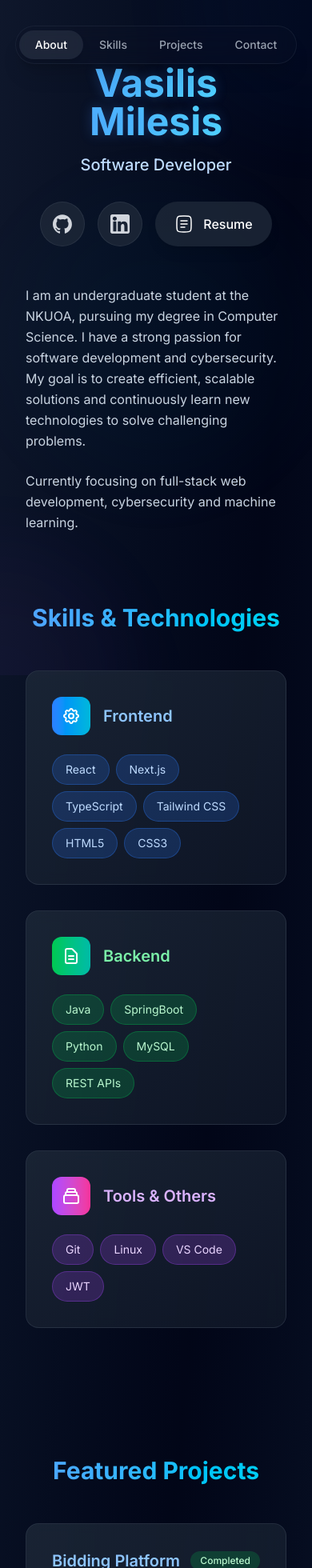
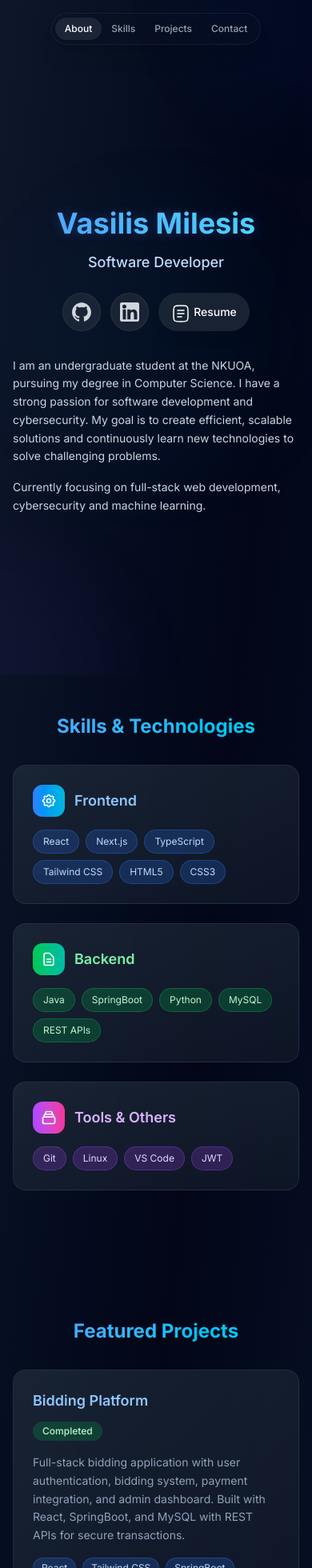
Before and after one commit to BasilisMilesis/BasilisMilesis.github.io, a Next.js app: page / in a window 390 px wide. Shown: the top 1960 px of the page at 80% size. Built offline with nearby package versions, Linux system fonts and the light colour scheme.

Commit message:
Improve mobile accessibility

```diff
--- a/app/page.tsx
+++ b/app/page.tsx
@@ -43,15 +43,17 @@ const SocialLinks = ({ className }: { className?: string }) => (
         href={link.href}
         target="_blank"
         rel="noopener noreferrer"
-        className={`flex items-center justify-center transition-all duration-300 transform hover:-translate-y-1 hover:scale-110 ${
+        className={`flex items-center justify-center transition-all duration-300 transform hover:-translate-y-1 hover:scale-110 active:scale-95 ${
           link.isButton
-            ? 'gap-3 px-6 py-3 bg-gradient-to-r bg-gray-800/80 hover:bg-gray-700/90 text-white rounded-full shadow-lg hover:shadow-xl font-medium'
-            : 'w-14 h-14 bg-gray-800/80 text-gray-300 hover:bg-gray-700/90 rounded-full border border-gray-700/50'
+            ? 'gap-2 sm:gap-3 px-4 sm:px-6 py-2.5 sm:py-3 bg-gradient-to-r bg-gray-800/80 hover:bg-gray-700/90 text-white rounded-full shadow-lg hover:shadow-xl font-medium text-sm sm:text-base'
+            : 'w-12 h-12 sm:w-14 sm:h-14 bg-gray-800/80 text-gray-300 hover:bg-gray-700/90 rounded-full border border-gray-700/50'
         }`}
         aria-label={link.label}
       >
-        {link.icon}
-        {link.isButton && <span>{link.label}</span>}
+        <span className={link.isButton ? 'w-5 h-5 sm:w-6 sm:h-6' : ''}>
+          {link.icon}
+        </span>
+        {link.isButton && <span className="whitespace-nowrap">{link.label}</span>}
       </a>
     ))}
   </div>
@@ -64,12 +66,12 @@ const SkillCard = ({ title, skills, gradientFrom, gradientTo, iconPath }: {
   gradientTo: string;
   iconPath: string;
 }) => (
-  <div className="p-8 rounded-2xl bg-gradient-to-br from-gray-800/80 to-gray-900/80 border border-gray-700/50 hover:transform hover:-translate-y-2 transition-all duration-300 backdrop-blur-sm">
-    <div className="flex items-center mb-6">
-      <div className={`w-12 h-12 bg-gradient-to-r ${gradientFrom} ${gradientTo} rounded-xl flex items-center justify-center mr-4`}>
-        <Icon path={iconPath} className="w-6 h-6 text-white" />
+  <div className="p-6 sm:p-8 rounded-2xl bg-gradient-to-br from-gray-800/80 to-gray-900/80 border border-gray-700/50 hover:transform hover:-translate-y-2 transition-all duration-300 backdrop-blur-sm">
+    <div className="flex items-center mb-4 sm:mb-6">
+      <div className={`w-10 h-10 sm:w-12 sm:h-12 bg-gradient-to-r ${gradientFrom} ${gradientTo} rounded-xl flex items-center justify-center mr-3 sm:mr-4 flex-shrink-0`}>
+        <Icon path={iconPath} className="w-5 h-5 sm:w-6 sm:h-6 text-white" />
       </div>
-      <h4 className={`text-xl md:text-2xl font-semibold ${title === 'Frontend' ? 'text-blue-300' : title === 'Backend' ? 'text-green-300' : 'text-purple-300'}`}>
+      <h4 className={`text-lg sm:text-xl md:text-2xl font-semibold ${title === 'Frontend' ? 'text-blue-300' : title === 'Backend' ? 'text-green-300' : 'text-purple-300'}`}>
         {title}
       </h4>
     </div>
@@ -77,7 +79,7 @@ const SkillCard = ({ title, skills, gradientFrom, gradientTo, iconPath }: {
       {skills.map((skill) => (
         <span
           key={skill}
-          className={`px-4 py-2 rounded-full text-sm border ${
+          className={`px-3 sm:px-4 py-1.5 sm:py-2 rounded-full text-xs sm:text-sm border ${
             title === 'Frontend' ? 'bg-blue-500/20 text-blue-200 border-blue-500/30' :
             title === 'Backend' ? 'bg-green-500/20 text-green-200 border-green-500/30' :
             'bg-purple-500/20 text-purple-200 border-purple-500/30'
@@ -97,29 +99,29 @@ const ProjectCard = ({ title, status, description, techs, github }: {
   techs: string[];
   github: string;
 }) => (
-  <div className="group p-8 rounded-2xl bg-gradient-to-br from-gray-800/80 to-gray-900/80 border border-gray-700/50 hover:transform hover:-translate-y-2 transition-all duration-300 backdrop-blur-sm overflow-hidden">
-    <div className="flex items-center justify-between mb-6">
-      <h4 className="text-xl md:text-2xl font-semibold text-blue-300 group-hover:text-blue-200 transition-colors">{title}</h4>
-      <span className={`px-3 py-1 ${status.color} rounded-full text-xs font-medium`}>{status.text}</span>
+  <div className="group p-6 sm:p-8 rounded-2xl bg-gradient-to-br from-gray-800/80 to-gray-900/80 border border-gray-700/50 hover:transform hover:-translate-y-2 transition-all duration-300 backdrop-blur-sm overflow-hidden">
+    <div className="flex flex-col sm:flex-row sm:items-center justify-between mb-4 sm:mb-6 gap-3 sm:gap-0">
+      <h4 className="text-lg sm:text-xl md:text-2xl font-semibold text-blue-300 group-hover:text-blue-200 transition-colors">{title}</h4>
+      <span className={`px-3 py-1 ${status.color} rounded-full text-xs font-medium self-start sm:self-auto`}>{status.text}</span>
     </div>
-    <p className="text-slate-400 mb-6 leading-relaxed text-base">{description}</p>
-    <div className="flex flex-wrap gap-2 mb-6">
+    <p className="text-slate-400 mb-4 sm:mb-6 leading-relaxed text-sm sm:text-base">{description}</p>
+    <div className="flex flex-wrap gap-2 mb-4 sm:mb-6">
       {techs.map((tech) => (
-        <span key={tech} className="px-3 py-1 bg-blue-500/20 text-blue-200 rounded-full text-sm border border-blue-500/30">
+        <span key={tech} className="px-2.5 sm:px-3 py-1 bg-blue-500/20 text-blue-200 rounded-full text-xs sm:text-sm border border-blue-500/30">
           {tech}
         </span>
       ))}
     </div>
-    <div className="flex gap-4">
-      <a href="" className="text-blue-300 hover:text-blue-200 text-sm font-medium transition-colors">
+    <div className="flex flex-wrap gap-3 sm:gap-4">
+      <a href="" className="text-blue-300 hover:text-blue-200 text-xs sm:text-sm font-medium transition-colors">
         {title === 'Portfolio Website' ? 'You\'re here! →' : ''}
       </a>
       {github ? (
-        <a href={github} target="_blank" rel="noopener noreferrer" className="text-blue-300 hover:text-blue-200 text-sm font-medium transition-colors">
+        <a href={github} target="_blank" rel="noopener noreferrer" className="text-blue-300 hover:text-blue-200 text-xs sm:text-sm font-medium transition-colors">
           GitHub →
         </a>
       ) : (
-        <span className="text-slate-500 text-sm font-medium">
+        <span className="text-slate-500 text-xs sm:text-sm font-medium">
           GitHub (coming soon)
         </span>
       )}
@@ -238,15 +240,15 @@ export default function Page() {
       </div>
 
       {/* Navigation */}
-      <nav className="fixed top-0 left-0 right-0 z-50 py-8">
-        <div className="max-w-6xl mx-auto px-8">
+      <nav className="fixed top-0 left-0 right-0 z-50 py-4 md:py-8">
+        <div className="max-w-6xl mx-auto px-4 md:px-8">
           <div className="flex justify-center">
-            <div className="inline-flex h-12 items-center justify-center rounded-full bg-gray-900/20 backdrop-blur-md p-1 border border-gray-700/30 shadow-xl">
+            <div className="inline-flex h-10 sm:h-12 items-center justify-center rounded-full bg-gray-900/20 backdrop-blur-md p-1 border border-gray-700/30 shadow-xl">
               {['about', 'skills', 'projects', 'contact'].map((section) => (
                 <button
                   key={section}
                   onClick={() => scrollToSection(section)}
-                  className={`inline-flex items-center justify-center whitespace-nowrap rounded-full px-5 py-2 text-sm font-medium transition-all duration-300 capitalize ${
+                  className={`inline-flex items-center justify-center whitespace-nowrap rounded-full px-3 sm:px-5 py-1.5 sm:py-2 text-xs sm:text-sm font-medium transition-all duration-300 capitalize ${
                     activeSection === section
                       ? 'bg-gray-600/30 text-white shadow-lg backdrop-blur-sm'
                       : 'text-gray-400 hover:bg-gray-800/30 hover:text-gray-200'
@@ -261,22 +263,22 @@ export default function Page() {
       </nav>
 
       {/* Hero Section */}
-      <section id="about" className="min-h-[80vh] flex items-center justify-center px-8 pt-20 pb-10 relative">
-        <div className="max-w-6xl mx-auto">
-          <div className="flex flex-col lg:flex-row items-center justify-between gap-12">
-            <div className="flex-1 text-center lg:text-left">
-              <h1 className="text-5xl md:text-6xl lg:text-7xl font-bold bg-gradient-to-r from-blue-400 to-cyan-300 bg-clip-text text-transparent glow-effect mb-4">
+      <section id="about" className="min-h-screen flex items-center justify-center px-4 sm:px-6 md:px-8 pt-24 sm:pt-20 pb-10 relative">
+        <div className="max-w-6xl mx-auto w-full">
+          <div className="flex flex-col lg:flex-row items-center justify-between gap-8 lg:gap-12">
+            <div className="flex-1 text-center lg:text-left w-full">
+              <h1 className="text-4xl sm:text-5xl md:text-6xl lg:text-7xl font-bold bg-gradient-to-r from-blue-400 to-cyan-300 bg-clip-text text-transparent glow-effect mb-3 sm:mb-4 leading-tight">
                 Vasilis Milesis
               </h1>
-              <p className="text-xl md:text-2xl lg:text-3xl text-blue-200 font-medium mb-8">
+              <p className="text-lg sm:text-xl md:text-2xl lg:text-3xl text-blue-200 font-medium mb-6 sm:mb-8">
                 Software Developer
               </p>
-              <SocialLinks className="flex justify-center lg:justify-start gap-4" />
+              <SocialLinks className="flex flex-wrap justify-center lg:justify-start gap-3 sm:gap-4" />
             </div>
 
-            <div className="flex-1">
-              <div className="text-slate-300 leading-relaxed text-base md:text-lg">
-                <p className="mb-6">
+            <div className="flex-1 w-full">
+              <div className="text-slate-300 leading-relaxed text-sm sm:text-base md:text-lg">
+                <p className="mb-4 sm:mb-6">
                   I am an undergraduate student at the NKUOA, pursuing my degree in Computer Science. I have a strong passion for software
                   development and cybersecurity. My goal is to create efficient, scalable solutions and continuously learn new technologies to
                   solve challenging problems.
@@ -291,12 +293,12 @@ export default function Page() {
       </section>
 
       {/* Skills Section */}
-      <section id="skills" className="min-h-[60vh] px-8 py-12 relative">
+      <section id="skills" className="min-h-[60vh] px-4 sm:px-6 md:px-8 py-12 sm:py-16 relative">
         <div className="max-w-6xl mx-auto w-full text-slate-300">
-          <h3 className="text-3xl md:text-4xl font-bold mb-12 text-center bg-gradient-to-r from-blue-400 to-cyan-400 bg-clip-text text-transparent">
+          <h3 className="text-2xl sm:text-3xl md:text-4xl font-bold mb-8 sm:mb-12 text-center bg-gradient-to-r from-blue-400 to-cyan-400 bg-clip-text text-transparent">
             Skills & Technologies
           </h3>
-          <div className="grid grid-cols-1 md:grid-cols-2 lg:grid-cols-3 gap-8 mb-16">
+          <div className="grid grid-cols-1 lg:grid-cols-3 gap-6 sm:gap-8 mb-16">
             {skillsData.map((skill) => (
               <SkillCard key={skill.title} {...skill} />
             ))}
@@ -305,12 +307,12 @@ export default function Page() {
       </section>
 
       {/* Projects Section */}
-      <section id="projects" className="min-h-[70vh] px-8 py-12 relative">
+      <section id="projects" className="min-h-[70vh] px-4 sm:px-6 md:px-8 py-12 sm:py-16 relative">
         <div className="max-w-6xl mx-auto w-full text-slate-300">
-          <h3 className="text-3xl md:text-4xl font-bold mb-12 text-center bg-gradient-to-r from-blue-400 to-cyan-400 bg-clip-text text-transparent">
+          <h3 className="text-2xl sm:text-3xl md:text-4xl font-bold mb-8 sm:mb-12 text-center bg-gradient-to-r from-blue-400 to-cyan-400 bg-clip-text text-transparent">
             Featured Projects
           </h3>
-          <div className="grid grid-cols-1 md:grid-cols-2 gap-8">
+          <div className="grid grid-cols-1 lg:grid-cols-2 gap-6 sm:gap-8">
             {projectsData.map((project) => (
               <ProjectCard key={project.title} {...project} />
             ))}
@@ -319,19 +321,19 @@ export default function Page() {
       </section>
 
       {/* Contact Section */}
-      <section id="contact" className="min-h-[60vh] px-8 py-12 relative">
+      <section id="contact" className="min-h-[60vh] px-4 sm:px-6 md:px-8 py-12 sm:py-16 relative">
         <div className="max-w-6xl mx-auto w-full text-slate-300">
-          <h3 className="text-3xl md:text-4xl font-bold mb-12 text-center bg-gradient-to-r from-blue-400 to-cyan-400 bg-clip-text text-transparent">
+          <h3 className="text-2xl sm:text-3xl md:text-4xl font-bold mb-8 sm:mb-12 text-center bg-gradient-to-r from-blue-400 to-cyan-400 bg-clip-text text-transparent">
             Get In Touch
           </h3>
           <div className="max-w-4xl mx-auto">
-            <p className="mb-12 text-base md:text-lg text-center leading-relaxed max-w-3xl mx-auto">
+            <p className="mb-8 sm:mb-12 text-sm sm:text-base md:text-lg text-center leading-relaxed max-w-3xl mx-auto px-4">
               Right now I&apos;m searching for an internship in software development or cybersecurity. If you are interested in working with me, please reach out!
             </p>
 
-            <div className="grid grid-cols-1 md:grid-cols-2 gap-8 mb-12">
-              <div className="p-8 rounded-2xl bg-gradient-to-br from-gray-800/80 to-gray-900/80 border border-gray-700/50 backdrop-blur-sm">
-                <h4 className="text-xl md:text-2xl font-semibold text-blue-300 mb-6">Contact Information</h4>
+            <div className="grid grid-cols-1 lg:grid-cols-2 gap-6 sm:gap-8 mb-8 sm:mb-12">
+              <div className="p-6 sm:p-8 rounded-2xl bg-gradient-to-br from-gray-800/80 to-gray-900/80 border border-gray-700/50 backdrop-blur-sm">
+                <h4 className="text-lg sm:text-xl md:text-2xl font-semibold text-blue-300 mb-4 sm:mb-6">Contact Information</h4>
                 <div className="space-y-4">
                   <ContactInfo
                     icon="M3 8l7.89 5.26a2 2 0 002.22 0L21 8M5 19h14a2 2 0 002-2V7a2 2 0 00-2-2H5a2 2 0 00-2 2v10a2 2 0 002 2z"
@@ -349,14 +351,14 @@ export default function Page() {
                     value="EET (UTC+2)"
                   />
                 </div>
-                <div className="mt-8 pt-6 border-t border-gray-700/50">
-                  <p className="text-sm text-slate-400">Response time: Usually within 24 hours</p>
+                <div className="mt-6 sm:mt-8 pt-4 sm:pt-6 border-t border-gray-700/50">
+                  <p className="text-xs sm:text-sm text-slate-400">Response time: Usually within 24 hours</p>
                 </div>
               </div>
 
-              <div className="p-8 rounded-2xl bg-gradient-to-br from-gray-800/80 to-gray-900/80 border border-gray-700/50 backdrop-blur-sm">
-                <h4 className="text-xl md:text-2xl font-semibold text-blue-300 mb-6">Let&apos;s Connect</h4>
-                <p className="mb-6 text-slate-300 leading-relaxed">
+              <div className="p-6 sm:p-8 rounded-2xl bg-gradient-to-br from-gray-800/80 to-gray-900/80 border border-gray-700/50 backdrop-blur-sm">
+                <h4 className="text-lg sm:text-xl md:text-2xl font-semibold text-blue-300 mb-4 sm:mb-6">Let&apos;s Connect</h4>
+                <p className="mb-4 sm:mb-6 text-slate-300 leading-relaxed text-sm sm:text-base">
                   My passion lies in building innovative solutions and exploring the frontiers of technology.
                   If you&apos;re creating something amazing and need a dedicated full-time developer for your team, either on-site or remote, please reach out.
                 </p>
@@ -371,14 +373,14 @@ export default function Page() {
             </div>
 
             <div className="text-center">
-              <SocialLinks className="flex justify-center gap-4" />
+              <SocialLinks className="flex flex-wrap justify-center gap-3 sm:gap-4" />
             </div>
           </div>
         </div>
       </section>
 
       {/* Footer */}
-      <footer className="py-8 text-center text-slate-500 text-sm border-t border-gray-800/50">
+      <footer className="py-6 sm:py-8 text-center text-slate-500 text-xs sm:text-sm border-t border-gray-800/50 px-4">
         <p>© 2025 Vasilis Milesis. All rights reserved.</p>
       </footer>
     </main>
--- a/package.json
+++ b/package.json
@@ -11,6 +11,7 @@
   },
   "dependencies": {
     "next": "15.5.3",
+    "ogl": "^1.0.11",
     "postcss": "^8.5.6",
     "react": "19.1.0",
     "react-dom": "19.1.0"
--- a/tsconfig.json
+++ b/tsconfig.json
@@ -33,7 +33,7 @@
     "**/*.tsx",
     ".next/types/**/*.ts",
     "next-env.d.ts",
-    "docs/types/**/*.ts"
+    "out/types/**/*.ts"
   ],
   "exclude": [
     "node_modules"
```
Also changed, not shown: 1 other file (tests, documents, lock files or other folders).
